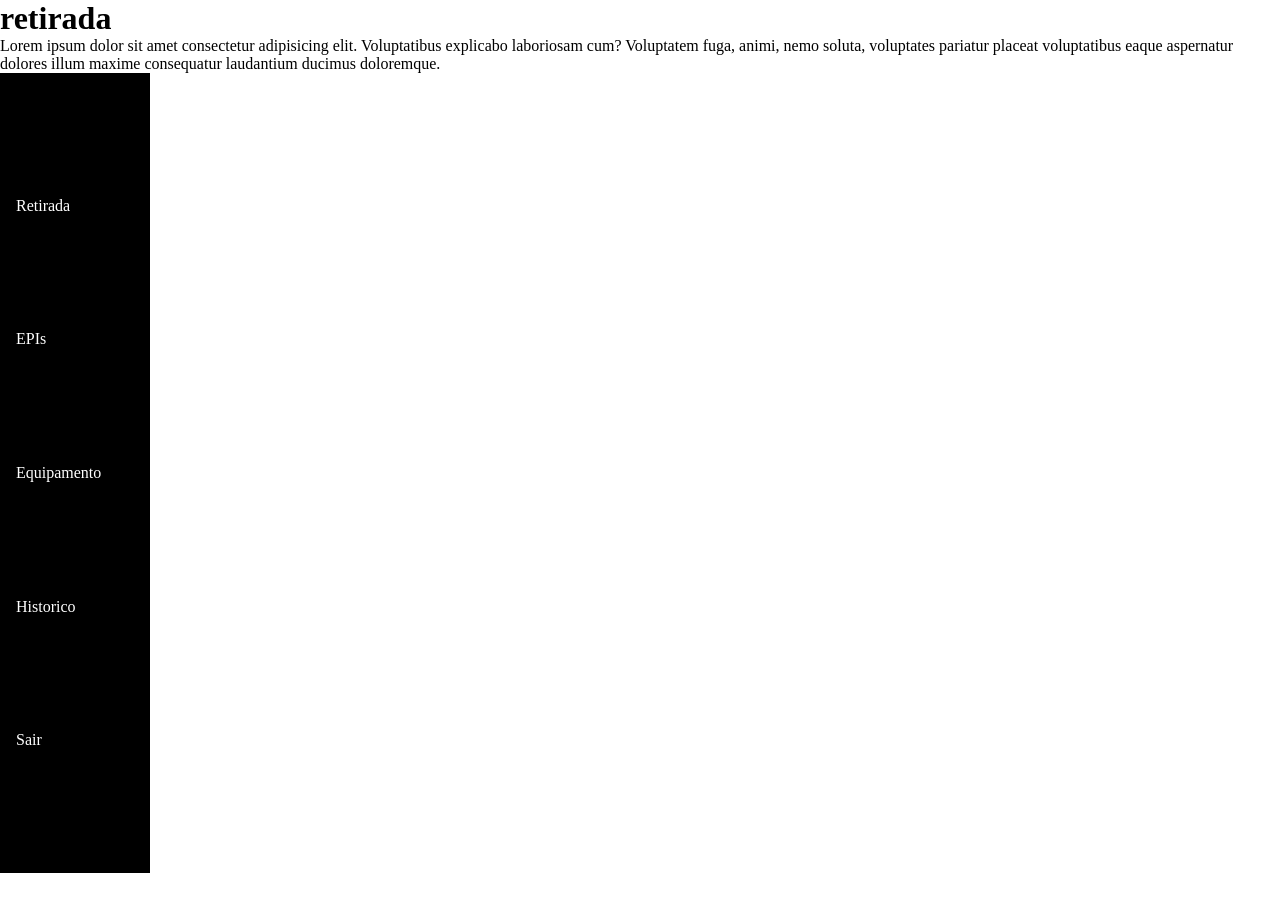
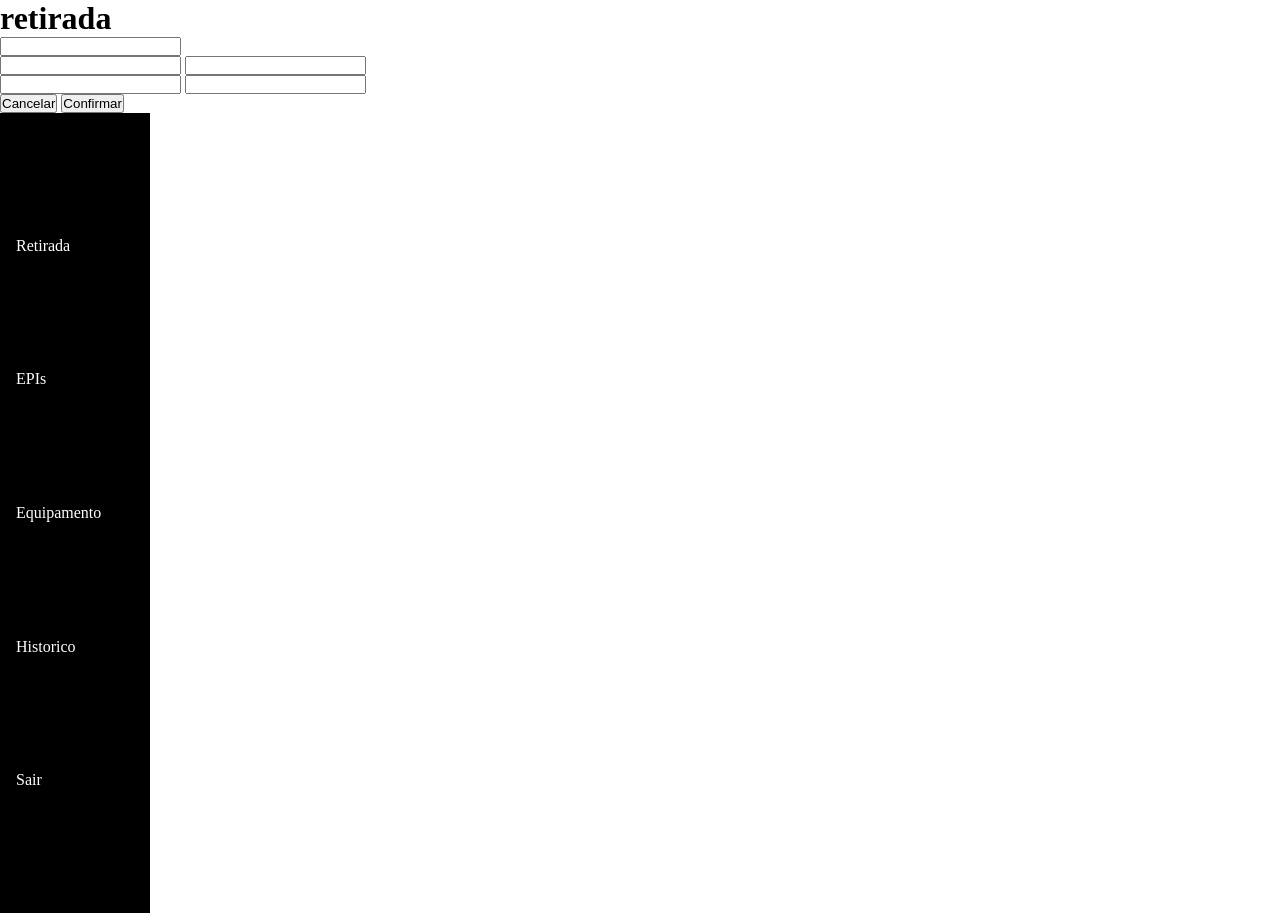
Before and after one commit to Renanloes/ImersaoSenai-SiteConstrutora, a Django app: template templates/retirada.html in a window 1280 px wide. Before the commit the page ends 873 px from the top, so only its background shows below. Run offline with Django 5.2, Linux system fonts and the light colour scheme; the template is opened without the code that fills it, so the values that code supplies are empty.

Commit message:
html e diagrama templates

```diff
--- a/index.html
+++ b/index.html
@@ -15,10 +15,8 @@
             <h3>Informe suas credenciais</h3>
 
             <form method="POST">
-                {% csrf_token %}
                 <input type="text" name="nome" placeholder="Informe seu nome" class="input" required>
                 <input type="number" name="cpf" placeholder="Informe seu CPF" maxlength="11" class="input" required>
-                <button type="submit" class="button">Cadastrar</button>
             </form>
         </div>
 
--- a/src/reseat.css
+++ b/src/reseat.css
@@ -14,6 +14,10 @@ list-style-type: none;
 a{
 text-decoration: none;
 color: black;
+}
+
+html,body {
+    height: 100%;
 }
 
 /* Chrome, Edge, Safari */
--- a/src/style.css
+++ b/src/style.css
@@ -1,5 +1,6 @@
-html,body {
-    height: 100%;}
+/* html,body {
+    height: 100%;
+} */
 
 body {
     display: flex;
@@ -51,6 +52,7 @@ body {
 .button {
     padding: 10px 20px;
     cursor: pointer;
+    border-radius:4px;
 }
 
 /* Sidebar à direita
--- a/templates/retirada.html
+++ b/templates/retirada.html
@@ -9,7 +9,27 @@
 <body>
     <h1>retirada</h1>
 
-    <p>Lorem ipsum dolor sit amet consectetur adipisicing elit. Voluptatibus explicabo laboriosam cum? Voluptatem fuga, animi, nemo soluta, voluptates pariatur placeat voluptatibus eaque aspernatur dolores illum maxime consequatur laudantium ducimus doloremque.</p>
+    <section class="section">
+        <div class="alugar">
+            <input type="text">
+        </div>
+
+        <div class="EPI">
+            <input type="text">
+            <input type="text" id="consulta">
+        </div>
+
+        <div class="Equipamento">
+            <input type="text">
+            <input type="text" id="consulta">
+        </div>
+
+        <div class="buttons">
+            <button>Cancelar</button>
+
+            <button>Confirmar</button>
+        </div>
+    </section>
 
     <footer class="barraLateral">
         <ul class="lista">
```
Also changed, not shown: templates/EPIs.html (+5 -2 lines), src/EPI.css (added), src/equipamento.css (added), src/historico.css (added), src/retirada.css (added).
